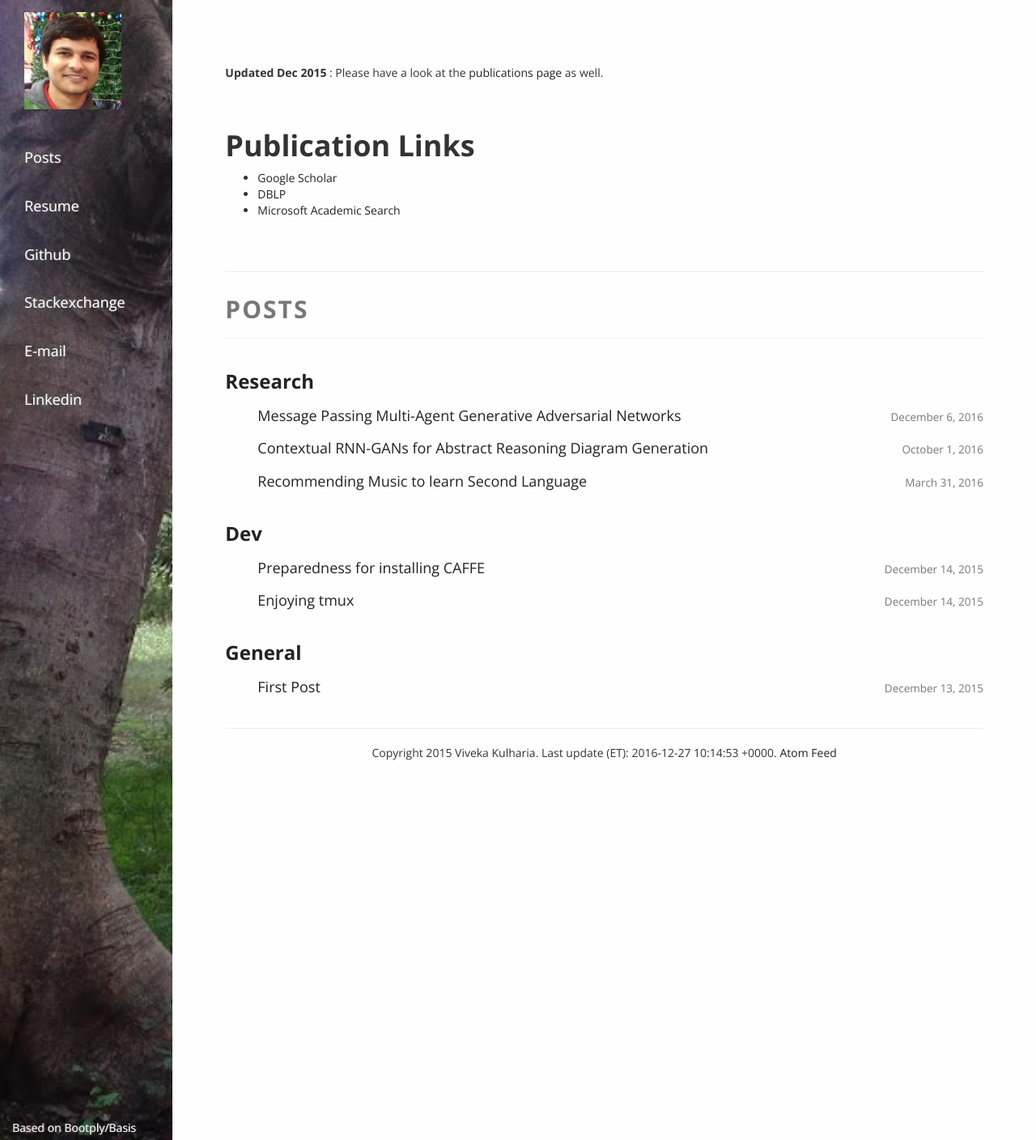
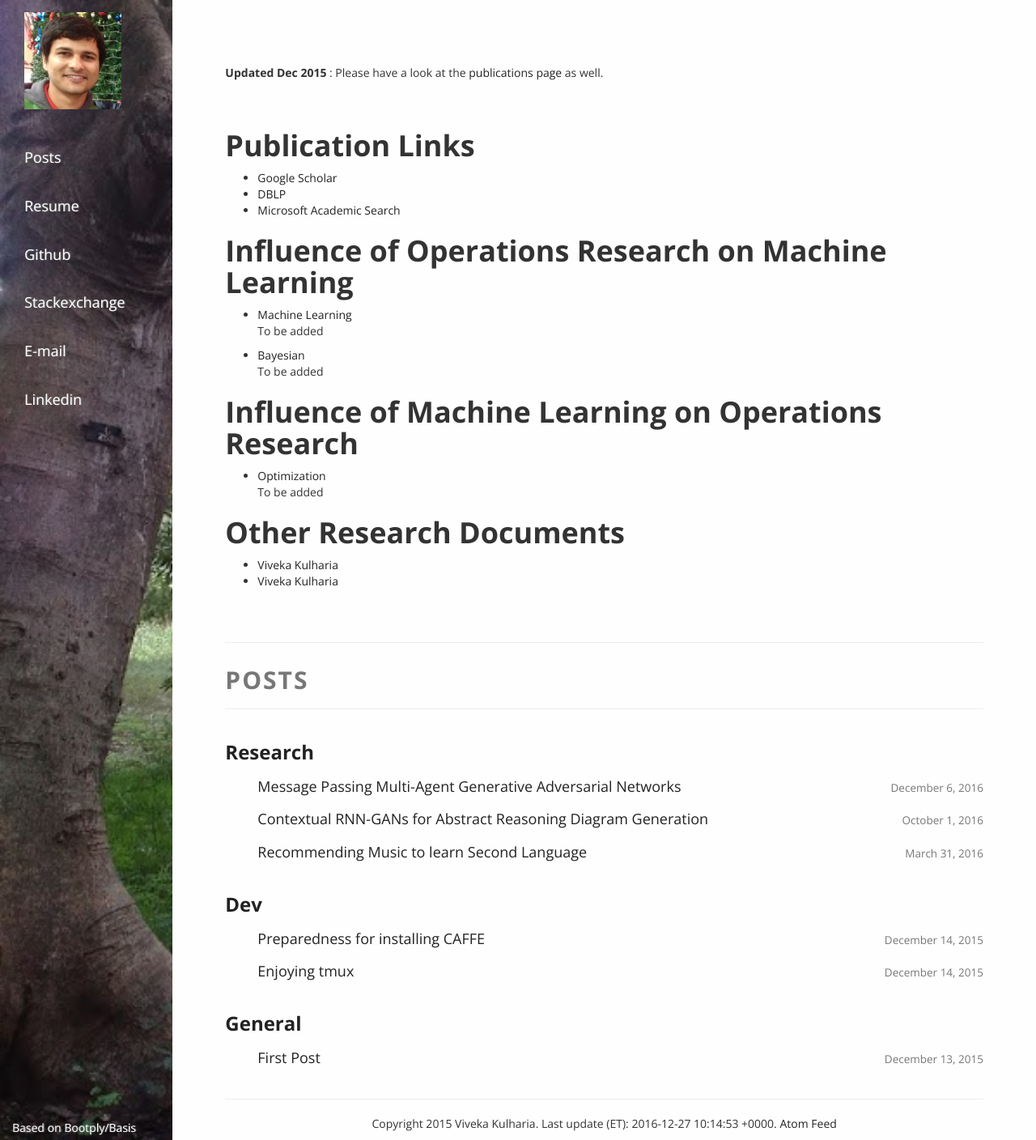
Before and after one commit to vivkul/vivkul.github.io, a Jekyll site: the page built from research.html, in a window 1280 px wide. Shown: the whole page at 81% size. Built offline with Jekyll 4.4.1, drawn with Linux system fonts in a browser that asks for light colours; nearby versions of some CDN libraries; part of the change alters nothing that is shown.

```diff
--- a/_config.yml
+++ b/_config.yml
@@ -19,6 +19,8 @@ author:
   bitbucket: vivkul
   mail: vivekakulharia@gmail.com
   resume: http://vivkul.github.io/static/resume.pdf
+  scholar: http://scholar.google.com/citations?user=wjrOaIIAAAAJ
+unused:
 research:
   - text: Publication Links
     elements:
@@ -28,7 +30,6 @@ research:
         url: http://www.informatik.uni-trier.de/SOMEUSER
       - name: Microsoft Academic Search
         url: http://academic.research.microsoft.com/Author/SOMEUSER
-unused:
   - text: Influence of Operations Research on Machine Learning
     elements:
       - name: Machine Learning
```
